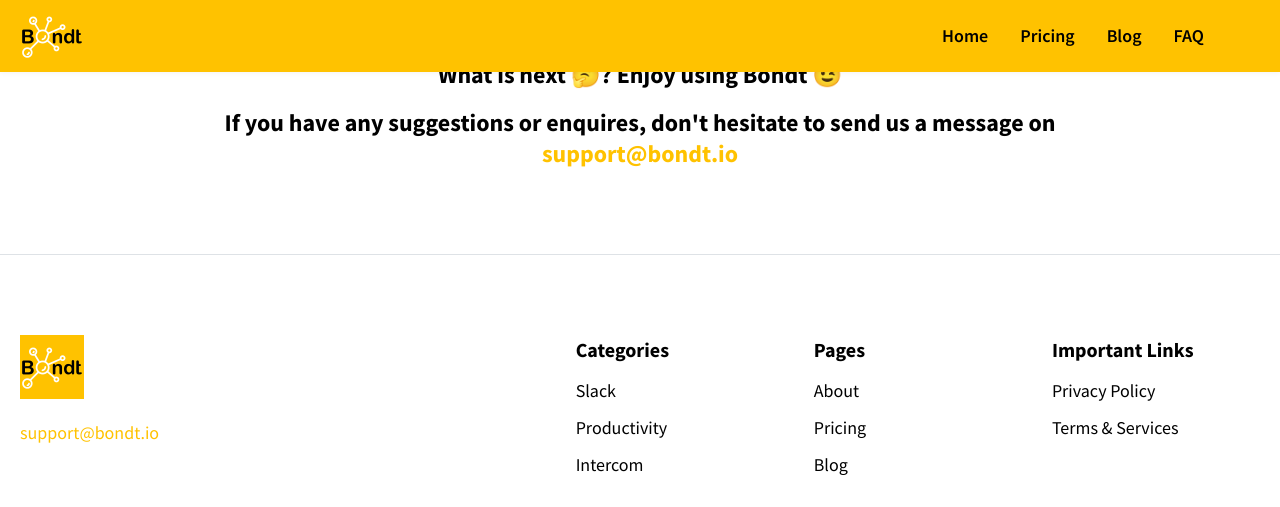
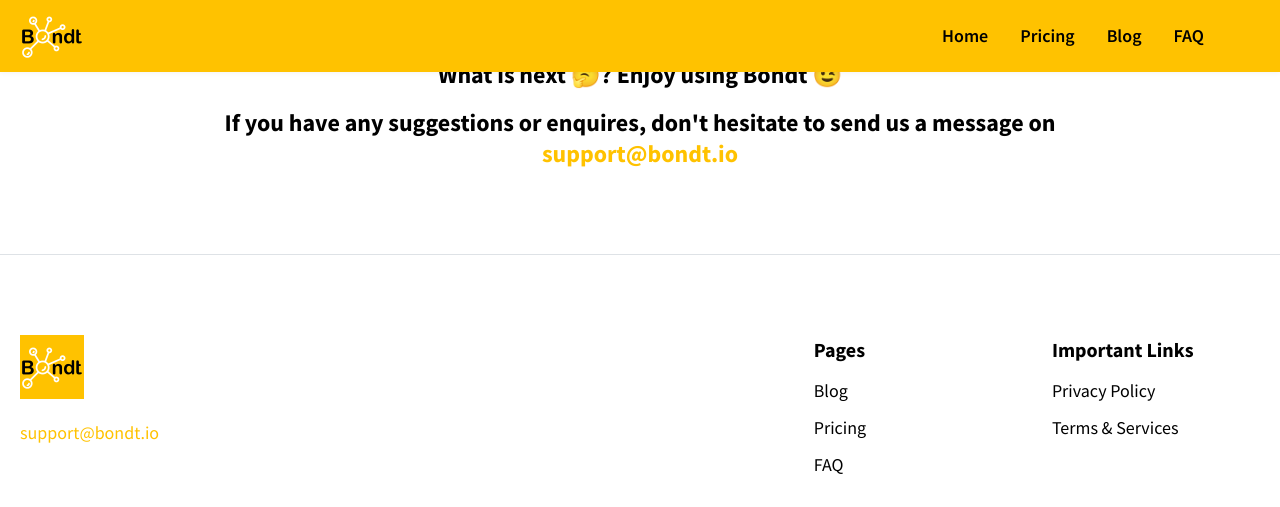
Before and after one commit to engnaruto/bondt-website, a Jekyll site: the page built from installation-succeeded.html, in a window 1280 px wide and 900 px high, scrolled down 674 px, cut to the strip 0-507 px from the top of the window. Built offline with Jekyll 4.4.1, drawn with Linux system fonts in a browser that asks for light colours.

Commit message:
Update Footer

```diff
--- a/_includes/footer.html
+++ b/_includes/footer.html
@@ -5,9 +5,6 @@
         <div class="col-sm-3">
            <div class="footer-intro">
               <a href="{{@site.url}}"><img class="footer-logo" src="{{'/assets/images/logo-512.png' | relative_url }}"  alt="{{@site.title}}" /></a>
-<!--              <p class="text">3899 Diane Street, City Of Commerce<br> CA 90040<br>‍-->
-<!--                 <br>+1 (415) 800 4284<br>-->
-<!--              </p>-->
               <p><a class="text-decoration-none " href="mailto:support@bondt.io">support@bondt.io</a></p>
            </div>
         </div>
@@ -16,19 +13,13 @@
               <div class="col-sm-6 col-md-3">
               </div>
               <div class="col-sm-6 col-md-3">
-                 <div class="footer-widget">
-                    <h3 class="heading">Categories</h3>
-                    {% for category in site.categories  limit:5 %}
-                    <a href="/categories/{{category[0]}}" class="link">{{category[0]}}</a>
-                    {% endfor %}
-                 </div>
               </div>
               <div class="col-sm-6 col-md-3">
                  <div class="footer-widget">
                     <h3 class="heading">Pages</h3>
-                    <a href="/about" class="link">About</a>
-                    <a href="/price" class="link">Pricing</a>
                     <a href="/blog" class="link">Blog</a>
+                    <a href="/pricing" class="link">Pricing</a>
+                    <a href="/pricing#faq" class="link">FAQ</a>
                  </div>
               </div>
               <div class="col-sm-6 col-md-3">
```
